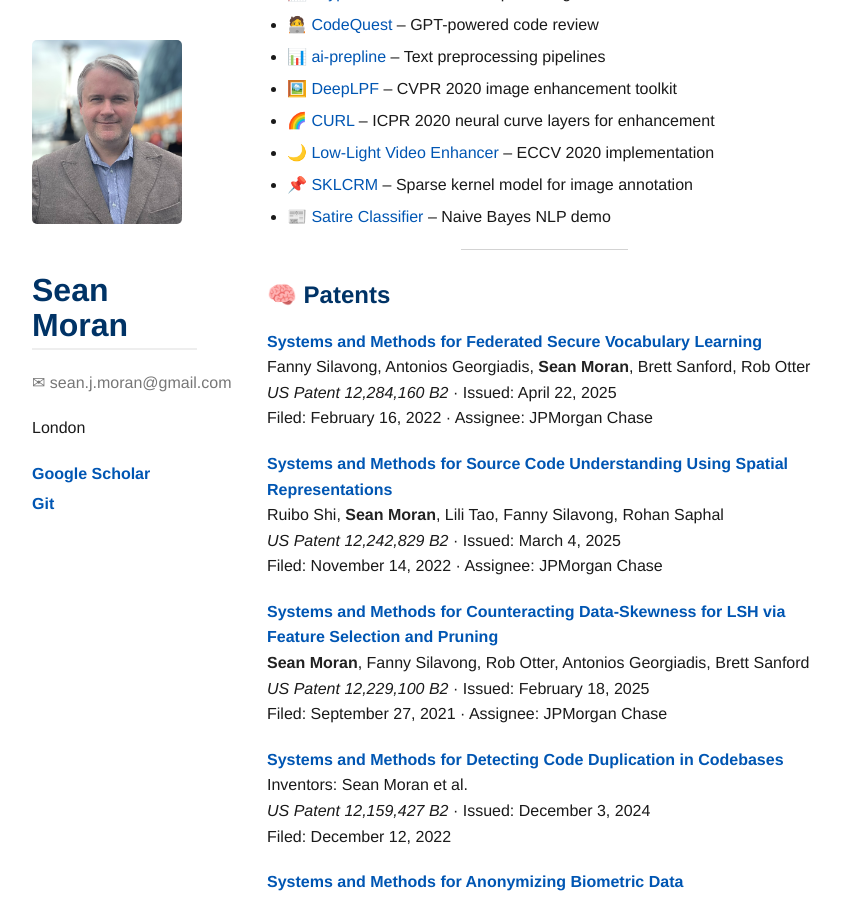
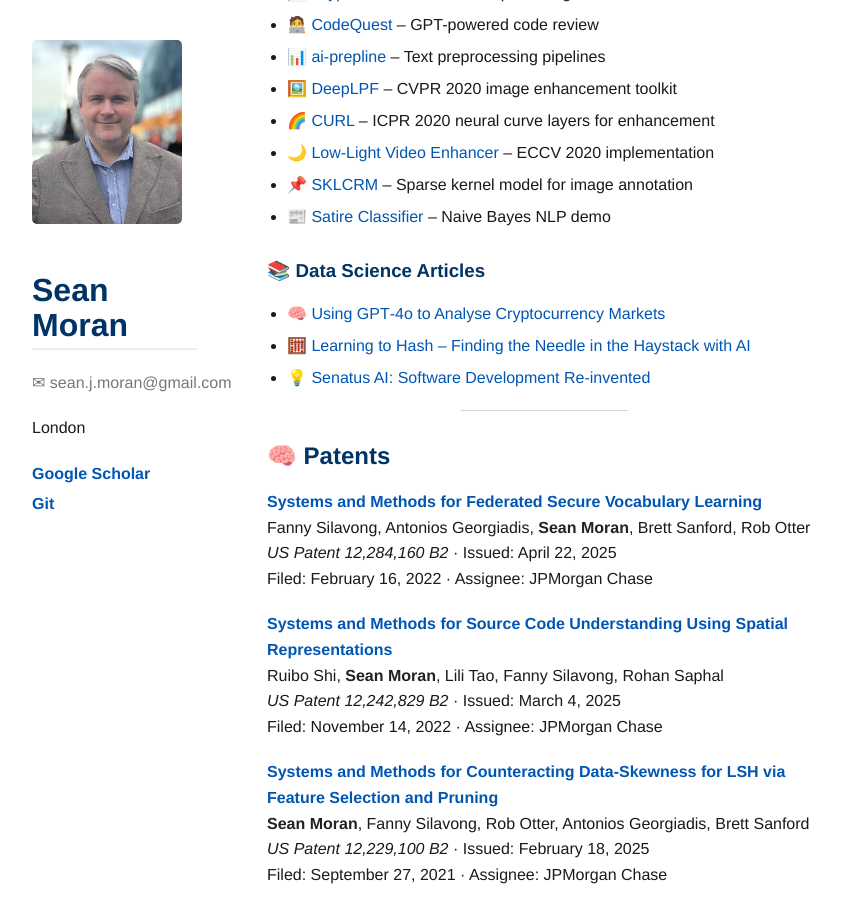
Before and after one commit to sjmoran/sjmoran.github.io, a Jekyll site: the page built from index.md, in a window 1280 px wide and 900 px high, scrolled down 489 px. Shown: the whole window, without its empty margins (8-849 px from the left). Built offline with Jekyll 4.4.1, drawn with Linux system fonts in a browser that asks for light colours.

Commit message:
Update side-projects.html

```diff
--- a/_includes/side-projects.html
+++ b/_includes/side-projects.html
@@ -11,4 +11,11 @@
   <li><a href="https://github.com/sjmoran/SKLCRM">📌 SKLCRM</a> – Sparse kernel model for image annotation</li>
   <li><a href="https://github.com/sjmoran/satire-classifier">📰 Satire Classifier</a> – Naive Bayes NLP demo</li>
 </ul>
+
+<h3>📚 Data Science Articles</h3>
+<ul>
+  <li><a href="https://medium.com/@sean.j.moran/i-used-gpt4o-to-analyse-the-cryptocurrency-market-these-are-my-lessons-learnt-1429d0d9eea0">🧠 Using GPT‑4o to Analyse Cryptocurrency Markets</a></li>
+  <li><a href="https://medium.com/@sean.j.moran/learning-to-hash-finding-the-needle-in-the-haystack-with-ai-24a15f85de0e">🧮 Learning to Hash – Finding the Needle in the Haystack with AI</a></li>
+  <li><a href="https://www.jpmorgan.com/technology/technology-blog/senatus-ai">💡 Senatus AI: Software Development Re-invented</a></li>
+</ul>
 <hr>
```
